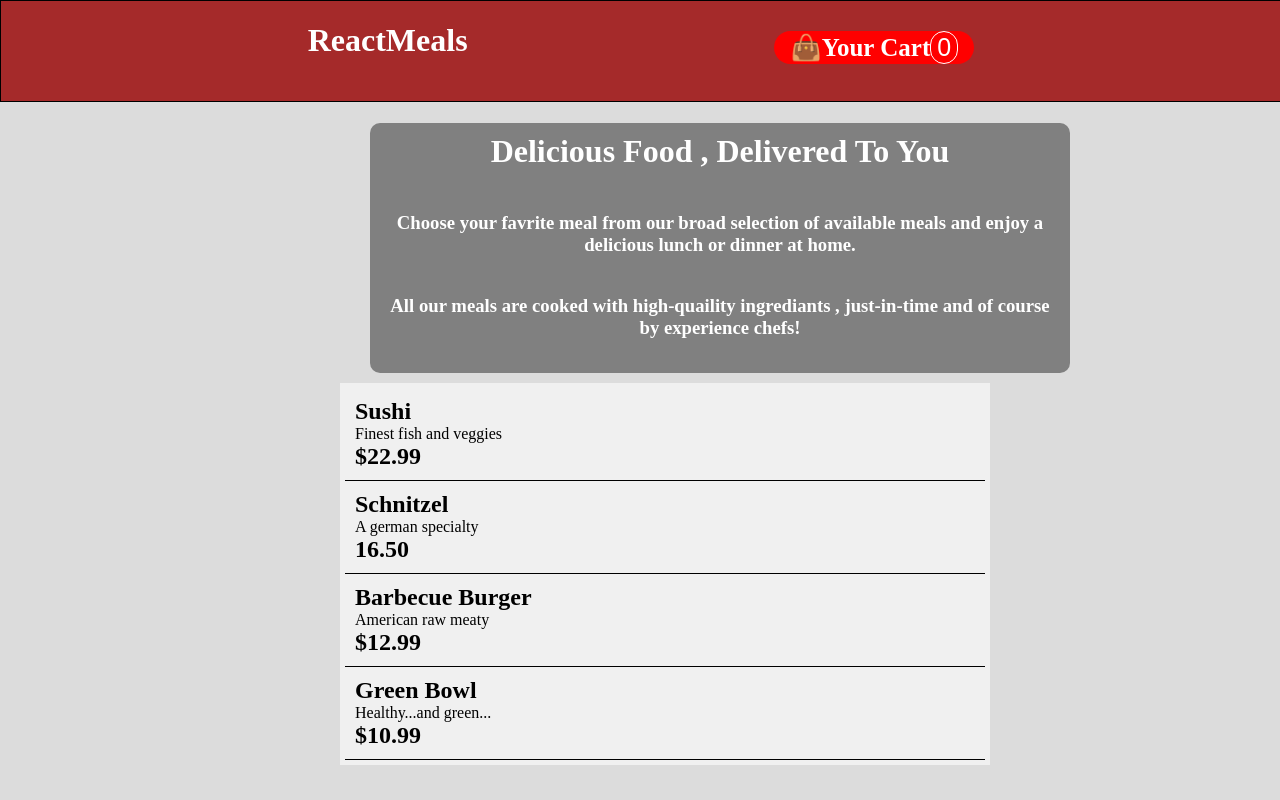
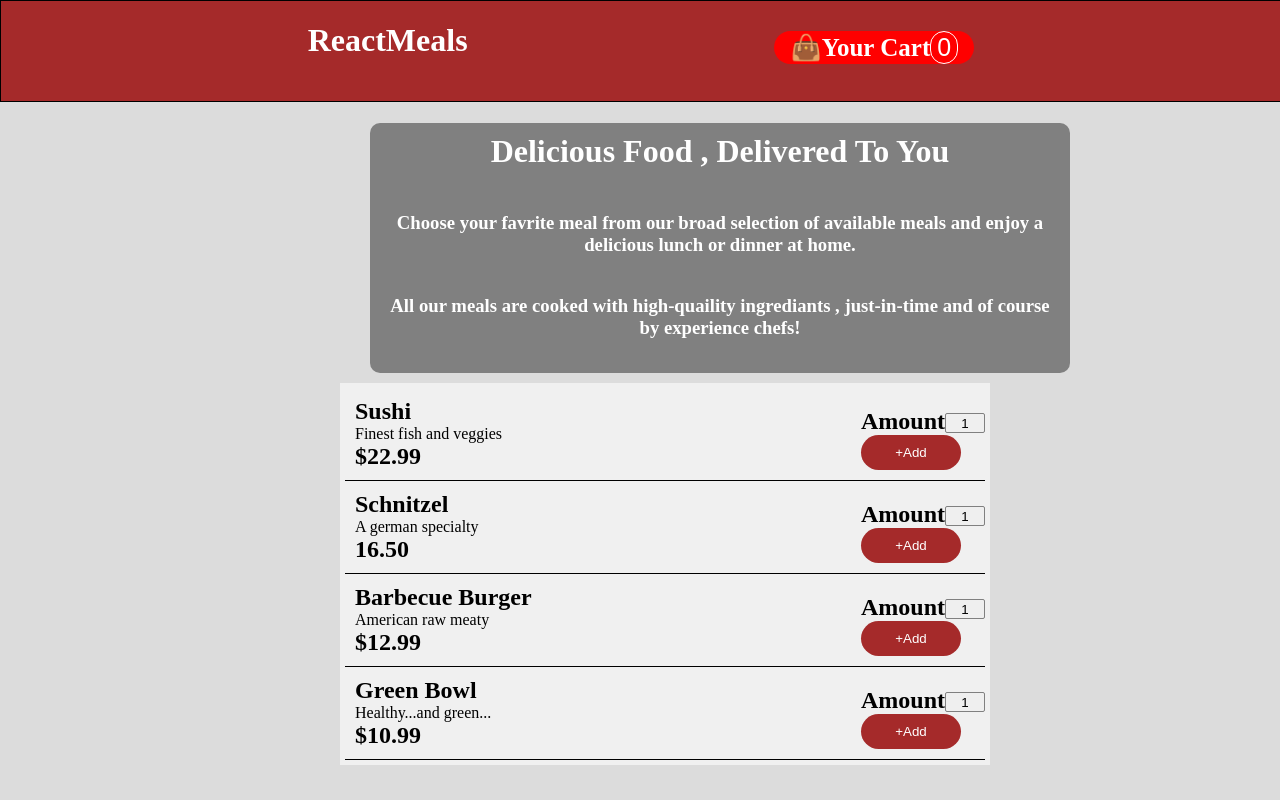
Before and after one commit to githubIDchandan/RestaurantProject, a React (Vite) app: page / in a window 1280 px wide. Built offline with nearby package versions, Linux system fonts and the light colour scheme.

Commit message:
Adding button added

```diff
--- a/index.css
+++ b/index.css
@@ -65,7 +65,7 @@ body{
 
 }
 .meallistparent{
-    border-bottom: 1px solid black;
+
     margin: 0px;
     padding: 10px;
 
@@ -73,3 +73,33 @@ body{
 .mlist{
     margin: 0px;
 }
+.amountcounter{
+    display: flex;
+}
+.mealsP{
+    display: flex;
+    justify-content: space-between;
+    border-bottom: 1px solid black;
+}
+.counterBtn{
+    border-radius: 2px;
+    height: 20px;
+    width: 40px;
+    border: 1px solid gray;
+    margin-top: 25px;
+
+}
+.addBtn{
+    background-color: brown;
+    color: white;
+    border: none;
+    width: 100px;
+    margin-bottom: 10px;
+    padding: 10px;
+    cursor: pointer;
+    border-radius: 50px;
+
+}
+.amounttag{
+    margin-bottom: 0px;
+}
--- a/src/components/Meallist.js
+++ b/src/components/Meallist.js
@@ -4,12 +4,21 @@
 const Meallist=(props)=>{
     console.log(props)
     return(
-        <div className="meallistparent">
+       <div className="mealsP">
+         <div className="meallistparent">
           <h2 className="mlist">{props.mealsData.name}</h2>
           <p className="mlist">{props.mealsData.cuisine}</p>
           <h2 className="mlist">{props.mealsData.price}</h2>
 
         </div>
+        <div>
+            <div className="amountcounter">
+            <h2 className="amounttag">Amount</h2>
+            <button className="counterBtn">1</button>
+            </div>
+            <button className="addBtn">+Add</button>
+        </div>
+       </div>
     )
 }
 
```
